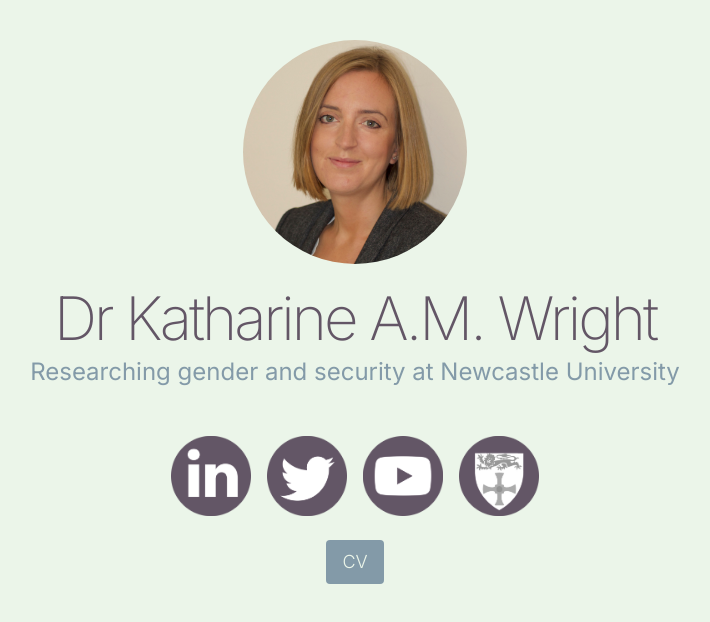
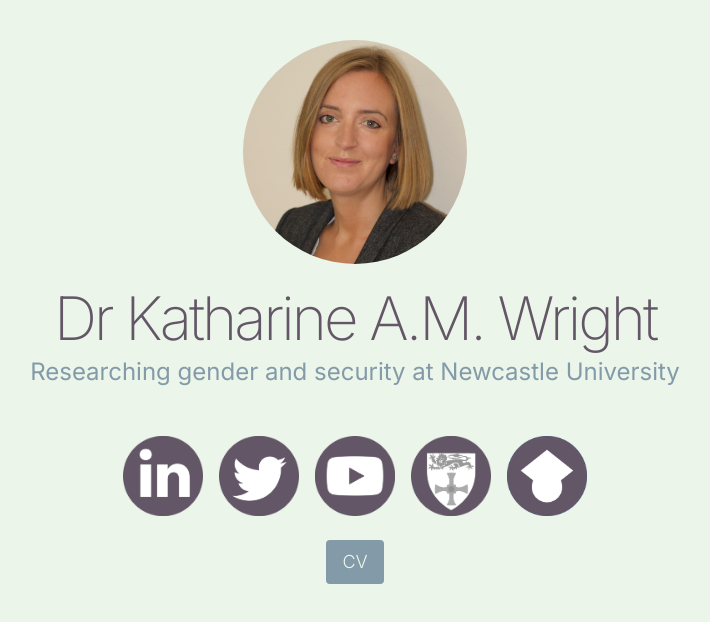
Before and after one commit to 23KAM/KAM-Website, a plain HTML site: page index.html in a window 1280 px wide. Shown: the whole page, without its empty margins (285-995 px from the left). Drawn offline with nearby package versions, Linux system fonts and the light colour scheme.

Commit message:
add google scholar link

```diff
--- a/index.html
+++ b/index.html
@@ -49,6 +49,11 @@
         >
           <img class="max-h-16 md:max-h-20" src="img/newcastle.png" />
         </a>
+        <a
+          href="https://scholar.google.co.uk/citations?user=nN2A1m4AAAAJ&hl=en"
+        >
+          <img class="max-h-16 md:max-h-20" src="img/gscholar.png" />
+        </a>
       </div>
       <div class="mx-auto text-centre mt-6">
         <a
```
